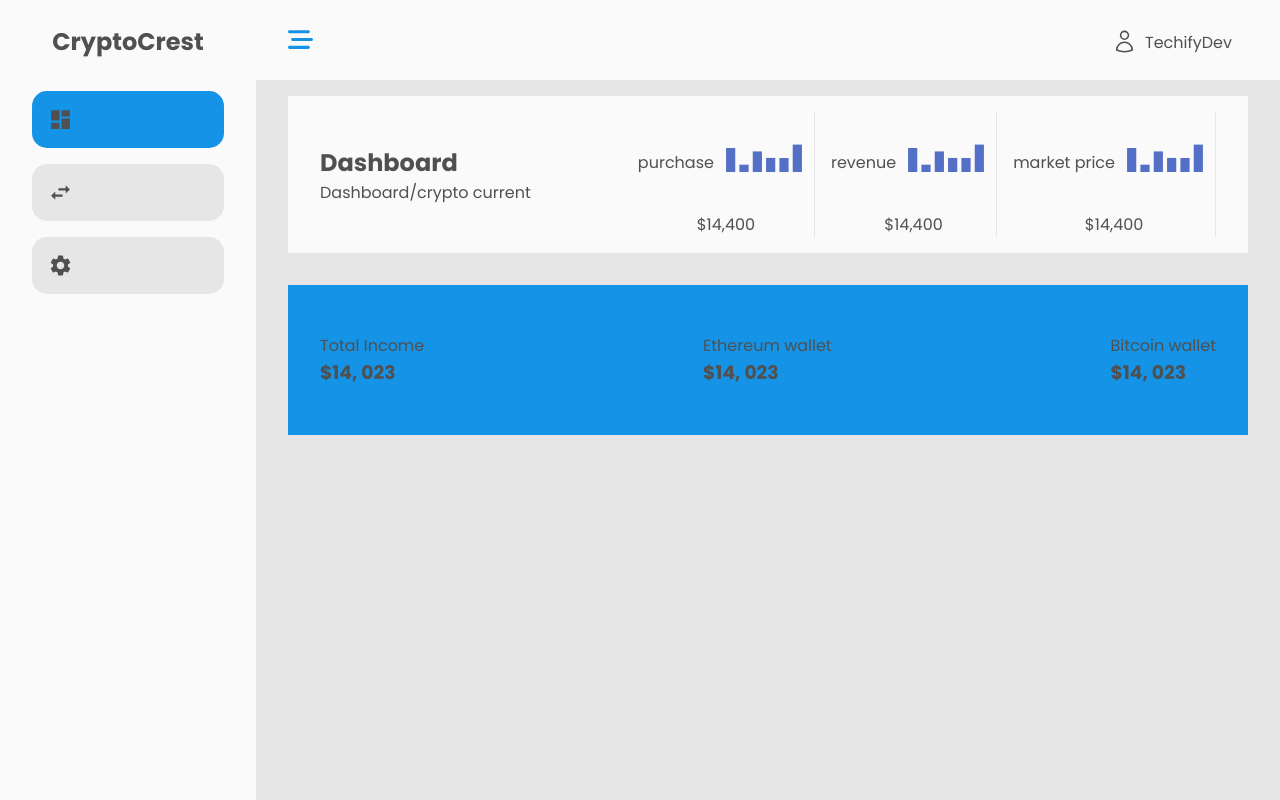
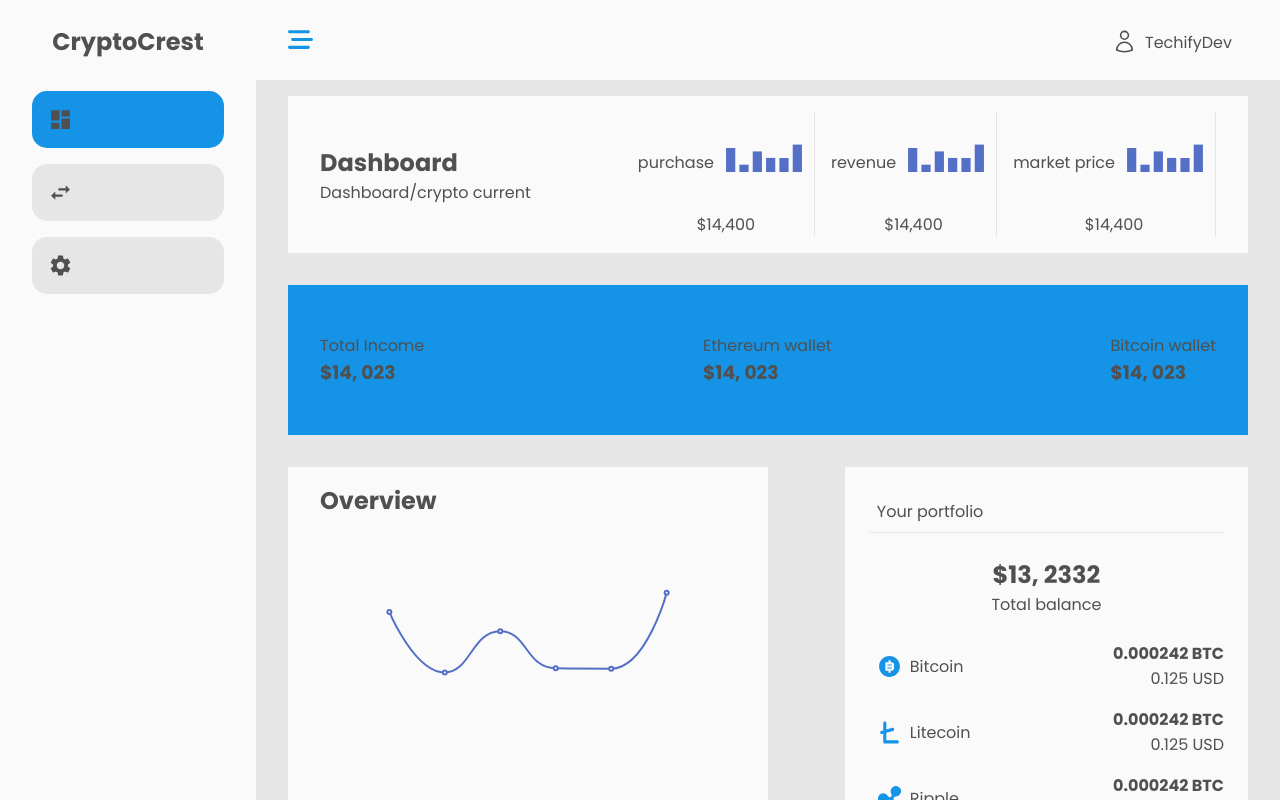
Before and after one commit to TechifyDev1/CryptoCrest, a React (Vite) app: page /dashboard in a window 1280 px wide. Built offline with nearby package versions, Linux system fonts and the light colour scheme.

Commit message:
still working on the dashboard, the responsiveness to be precise

```diff
--- a/src/components/Dashboard/Main_section/Main.css
+++ b/src/components/Dashboard/Main_section/Main.css
@@ -10,4 +10,5 @@
     background-color: var(--shade);
     padding: 1rem 2rem;
     gap: 2rem;
+    overflow-y: auto;
 }
--- a/src/components/Dashboard/Main_section/MainSection.tsx
+++ b/src/components/Dashboard/Main_section/MainSection.tsx
@@ -2,11 +2,13 @@ import React from 'react';
 import HighlitsSection from './Highlights_section/HighlightSection';
 import './Main.css';
 import OverviewContainer from './Main_dashboard_section/OverviewContainer';
+import OverviewSection from './Overview_section/OverviewSection';
 const MainSection: React.FC = () => {
     return (
         <div className="main-section">
             <OverviewContainer />
             <HighlitsSection />
+            <OverviewSection />
         </div>
     )
 }
--- a/src/components/Dashboard/Main_section/Overview_section/Chart/Chart.css
+++ b/src/components/Dashboard/Main_section/Overview_section/Chart/Chart.css
@@ -0,0 +1,3 @@
+.chart_container {
+    width: 100%;
+}
--- a/src/components/Dashboard/Main_section/Overview_section/Chart/Chart.tsx
+++ b/src/components/Dashboard/Main_section/Overview_section/Chart/Chart.tsx
@@ -1,5 +1,6 @@
 import ReactECharts from 'echarts-for-react';
 import { useEffect, useRef, useState } from 'react';
+import './Chart.css';
 const Chart: React.FC = () => {
     const chartContainer = useRef<HTMLDivElement>(null);
     const [isContainerReady, setIsContainerReady] = useState<boolean>(false);
@@ -24,6 +25,7 @@ const Chart: React.FC = () => {
         },
         tooltip: {
             trigger: "axis",
+            show: false,
         },
         xAxis: {
             type: "category",
@@ -37,8 +39,8 @@ const Chart: React.FC = () => {
         series: [
             {
                 name: 'ETH',
-                type: 'candle-stick',
-                data: [4001, 1222, 3432, 2345, 2334, 4567],
+                type: 'line',
+                data: [4001, 2222, 3432, 2345, 2334, 4567],
                 smooth: true,
             },
         ],
--- /dev/null
+++ b/src/components/Dashboard/Main_section/Overview_section/Overview.css
@@ -0,0 +1,6 @@
+.overview-section {
+    display: flex;
+    width: 100%;
+    height: auto;
+    justify-content: space-between;
+}
--- /dev/null
+++ b/src/components/Dashboard/Main_section/Overview_section/OverviewSection.tsx
@@ -0,0 +1,18 @@
+import React from "react";
+import Chart from "./Chart/Chart";
+import './Overview.css';
+import PortfolioSection from "./Portfolio_section/PortfolioSection";
+
+const OverviewSection: React.FC = () => {
+    return (
+        <div className="overview-section">
+            <div style={{ width: '50%', backgroundColor: 'var(--bg)', padding: '1rem 2rem' }}>
+                <h2>Overview</h2>
+                <Chart />
+            </div>
+            <PortfolioSection />
+        </div>
+    )
+}
+
+export default OverviewSection;
--- /dev/null
+++ b/src/components/Dashboard/Main_section/Overview_section/Portfolio_section/Portfolio.css
@@ -0,0 +1,48 @@
+.recent_trans {
+    display: flex;
+    flex-direction: column;
+    justify-content: center;
+    align-items: center;
+    width: 42%;
+    gap: 1.5rem;
+    background-color: var(--bg);
+    padding: 1.5rem;
+
+
+    .header {
+        display: flex;
+        justify-content: flex-start;
+        width: 100%;
+        border-bottom: 1px solid var(--shade);
+        padding: 0.5rem 0.5rem;
+    }
+
+    .balance-section {
+        width: 100%;
+        display: flex;
+        justify-content: center;
+        flex-direction: column;
+        align-items: center;
+    }
+
+    .coins-balances {
+        width: 100%;
+        display: flex;
+        flex-direction: column;
+        gap: 1rem;
+
+        .coin {
+            display: flex;
+            width: 100%;
+            justify-content: space-between;
+            align-items: center;
+
+            .amt-container {
+                display: flex;
+                flex-direction: column;
+                justify-content: flex-end;
+                align-items: end;
+            }
+        }
+    }
+}
--- /dev/null
+++ b/src/components/Dashboard/Main_section/Overview_section/Portfolio_section/PortfolioSection.tsx
@@ -0,0 +1,53 @@
+import React from "react";
+import { FaLitecoinSign } from "react-icons/fa6";
+import { RiBitCoinFill } from "react-icons/ri";
+import { SiRipple } from "react-icons/si";
+import './Portfolio.css';
+
+const PortfolioSection: React.FC = () => {
+    return (
+        <div className="recent_trans">
+            <div className="header">
+                <p>Your portfolio</p>
+            </div>
+            <div className="balance-section">
+                <span><h2>$13, 2332</h2></span>
+                <span>Total balance</span>
+            </div>
+            <div className="coins-balances">
+                <div className="coin">
+                    <div style={{ display: 'flex', gap: '0.5rem', padding: '0.5rem', alignItems: 'center' }}>
+                        <RiBitCoinFill size={25} style={{ color: 'var(--primary-color)' }} />
+                        Bitcoin
+                    </div>
+                    <div className="amt-container">
+                        <span><b>0.000242 BTC</b></span>
+                        <span>0.125 USD</span>
+                    </div>
+                </div>
+                <div className="coin">
+                    <div style={{ display: 'flex', gap: '0.5rem', padding: '0.5rem', alignItems: 'center' }}>
+                        <FaLitecoinSign size={25} style={{ color: 'var(--primary-color)' }} />
+                        Litecoin
+                    </div>
+                    <div className="amt-container">
+                        <span><b>0.000242 BTC</b></span>
+                        <span>0.125 USD</span>
+                    </div>
+                </div>
+                <div className="coin">
+                    <div style={{ display: 'flex', gap: '0.5rem', padding: '0.5rem', alignItems: 'center' }}>
+                        <SiRipple size={25} style={{ color: 'var(--primary-color)' }} />
+                        Ripple
+                    </div>
+                    <div className="amt-container">
+                        <span><b>0.000242 BTC</b></span>
+                        <span>0.125 USD</span>
+                    </div>
+                </div>
+            </div>
+        </div>
+    );
+}
+
+export default PortfolioSection;
```
